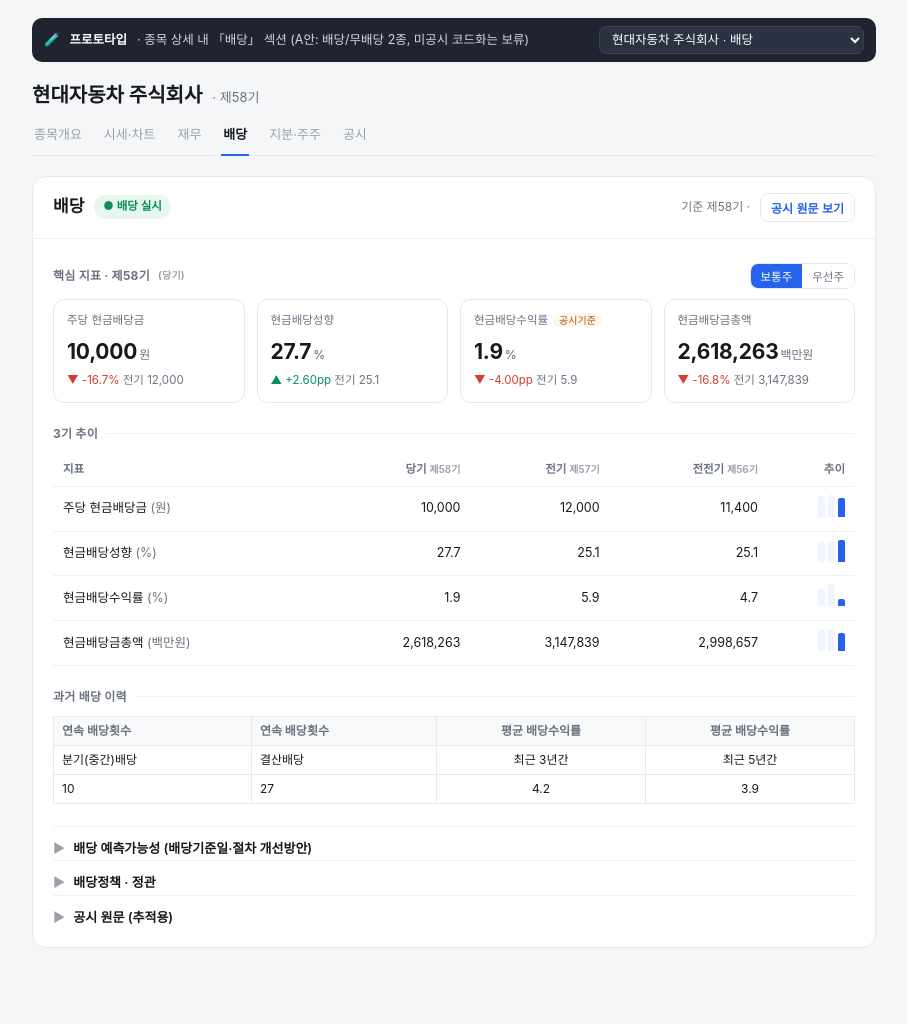
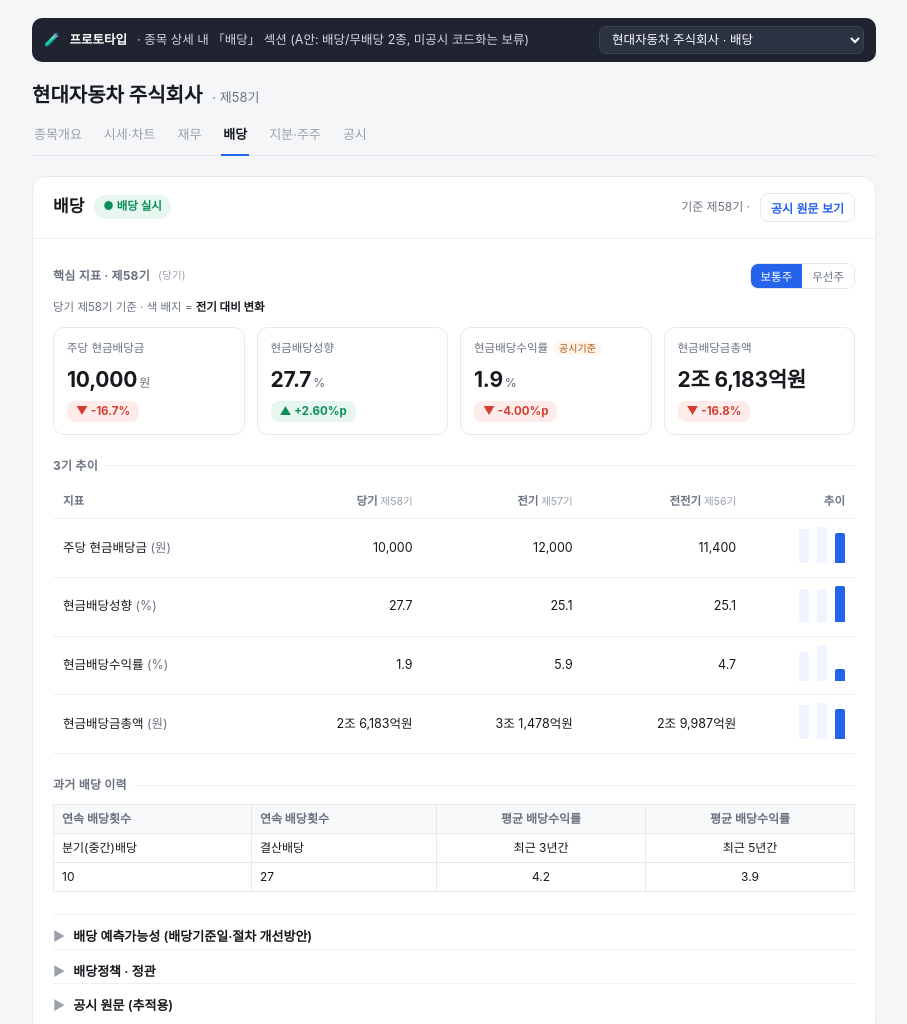
Before and after one commit to hys98/poc-dividend-detail, a plain HTML site: page index.html in a window 1280 px wide. Shown: the top 1024 px of the page, without its empty margins (186-1093 px from the left). Drawn offline with Linux system fonts and the light colour scheme.

Commit message:
Add files via upload

```diff
--- a/index.html
+++ b/index.html
@@ -36,19 +36,25 @@ body{margin:0;background:var(--bg);color:var(--txt);font-family:-apple-system,Bl
 .kpi .v{font-size:21px;font-weight:700;letter-spacing:-.01em}
 .kpi .u{font-size:12px;color:var(--mut);font-weight:500;margin-left:2px}
 .kpi .d{font-size:11.5px;margin-top:5px;color:var(--mut)}
-.kpi .up{color:var(--up)}.kpi .dn{color:var(--dn)}
+.kpi .read{font-size:11px;color:var(--acc);margin-top:3px;font-weight:600}
+.kpilegend{font-size:11.5px;color:var(--mut);margin:0 0 11px}.kpilegend b{color:var(--txt)}
+.dpill{display:inline-block;font-size:11.5px;font-weight:700;padding:2px 9px;border-radius:8px;cursor:default}
+.dpill.up{background:#e7f6ef;color:var(--up)}.dpill.dn{background:#fdecea;color:var(--dn)}
+.dpill.flat{background:var(--chip);color:var(--mut)}.dpill.mut{background:var(--chip);color:var(--mut2)}
+.dpill.new{background:#eef4ff;color:var(--acc)}.dpill.turn{background:#e7f6ef;color:var(--up)}
 .kpi .tagq{font-size:10px;color:var(--warn);background:var(--warnbg);padding:1px 6px;border-radius:8px;margin-left:5px}
 .nopaybox{background:#fafbfc;border:1px dashed var(--line);border-radius:11px;padding:18px;text-align:center;color:var(--mut)}
 .nopaybox b{color:var(--txt)}
+/* shared table (D/E/G) */
+table{border-collapse:collapse;width:100%;font-size:12.5px}
+.rel{font-size:10.5px;color:var(--mut2);font-weight:400}
 /* C trend */
-table{border-collapse:collapse;width:100%;font-size:12.5px}
 .trend th,.trend td{border-bottom:1px solid var(--line2);padding:8px 10px;text-align:right}
 .trend th{color:var(--mut);font-weight:600;font-size:11.5px}
 .trend td.l,.trend th.l{text-align:left}
-.spark{display:inline-flex;align-items:flex-end;gap:3px;height:22px}
-.spark i{width:7px;background:var(--accbg);border-radius:2px 2px 0 0;display:inline-block}
+.spark{display:inline-flex;align-items:flex-end;gap:8px;height:36px}
+.spark i{width:10px;background:var(--accbg);border-radius:2px 2px 0 0;display:inline-block}
 .spark i.cur{background:var(--acc)}
-.rel{font-size:10px;color:var(--mut2)}
 /* generic raw/aux tables */
 .gt{margin-top:8px;overflow-x:auto}
 .gt table{font-size:12px}.gt th,.gt td{border:1px solid var(--line);padding:5px 8px;text-align:center}
@@ -81,6 +87,11 @@ const KCARD=[['cash_dps','주당 현금배당금','원'],['payout_consol','현
 const KTREND=[['cash_dps','주당 현금배당금','원'],['payout_consol','현금배당성향','%'],['cash_yield','현금배당수익률','%'],['cash_div_total','현금배당금총액','백만원']];
 function esc(s){return (s==null?'':String(s)).replace(/[&<>]/g,c=>({'&':'&amp;','<':'&lt;','>':'&gt;'}[c]));}
 function num(v){if(v==null)return null;const n=parseFloat(String(v).replace(/[,%\s]/g,''));return isNaN(n)?null:n;}
+function readMil(s){const n=num(s);if(n==null)return '';const eok=n/100;   // 백만원 → 조/억 환산
+  if(Math.abs(eok)>=10000){const jo=Math.floor(eok/10000);const rem=Math.round(eok%10000);return jo.toLocaleString()+'조'+(rem?' '+rem.toLocaleString()+'억':'')+'원';}
+  if(Math.abs(eok)>=100)return Math.round(eok).toLocaleString()+'억원';
+  if(Math.abs(eok)>=1)return (Math.round(eok*10)/10).toLocaleString()+'억원';
+  return Math.round(n).toLocaleString()+'백만원';}
 function val(r,key,sh){ // value map for a key under share
   const bys=r.metrics_by_share[key];
   if(bys&&bys[sh]) return bys[sh];
@@ -97,19 +108,21 @@ function buildSel(){
   D.forEach((r,i)=>{const o=document.createElement('option');o.value=i;o.textContent=r.company+(r.dividend?'  · 배당':'  · 무배당');if(i===idx)o.selected=true;sel.appendChild(o);});
   sel.onchange=e=>{idx=+e.target.value;share='보통주';render();};
 }
-function deltaHTML(cur,prev,unit){
-  const a=num(cur),b=num(prev);
-  if(a==null||b==null) return '<span class="muted">전기 '+esc(prev??'–')+'</span>';
-  const d=a-b; const pct = b!==0? (d/Math.abs(b)*100):null;
-  const cls=d>0?'up':(d<0?'dn':'');const ar=d>0?'▲':(d<0?'▼':'–');
-  let chg = (unit==='%')? (d>0?'+':'')+d.toFixed(2)+'pp' : ((pct!=null)?(pct>0?'+':'')+pct.toFixed(1)+'%':'');
-  return '<span class="'+cls+'">'+ar+' '+chg+'</span> <span class="muted">전기 '+esc(prev)+'</span>';
+function deltaPill(cur,prev,unit){  // 전기 대비: pill(화살표+색) + title 툴팁(전기→당기)
+  const a=num(cur),b=num(prev); const fp=v=>(unit==='백만원'?readMil(v):esc(v));
+  if(a==null) return '<span class="dpill mut" title="당기 값 없음">당기 –</span>';
+  if(b==null) return '<span class="dpill new" title="전기 값 없음 · 신규">신규</span>';
+  if(b<0&&a>=0) return '<span class="dpill turn" title="전기 '+fp(prev)+' → 당기 '+fp(cur)+' · 흑자전환">흑자전환</span>';
+  if(b===0&&a>0) return '<span class="dpill new" title="전기 0 → 당기 '+fp(cur)+' · 신규">신규</span>';
+  const d=a-b; const dir=d>0?'up':(d<0?'dn':'flat'); const ar=d>0?'▲':(d<0?'▼':'–');
+  const chg=(unit==='%')? ((d>0?'+':'')+d.toFixed(2)+'%p')
+                        : ((d>0?'+':'')+(d/Math.abs(b)*100).toFixed(1)+'%');
+  return '<span class="dpill '+dir+'" title="전기 '+fp(prev)+' → 당기 '+fp(cur)+' ('+chg+')">'+ar+' '+chg+'</span>';
 }
 function sparkRow(vals){
   const nums=vals.map(num); const mx=Math.max(...nums.map(v=>v==null?0:Math.abs(v)),1);
   let h='<span class="spark">';
-  // oldest→newest = 전전기,전기,당기  (reverse of periods which is 당기,전기,전전기)
-  [2,1,0].forEach(i=>{const v=nums[i];const hgt=v==null?2:Math.max(3,Math.abs(v)/mx*22);h+='<i class="'+(i===0?'cur':'')+'" style="height:'+hgt+'px"></i>';});
+  [2,1,0].forEach(i=>{const v=nums[i];const hgt=v==null?2:Math.max(3,Math.abs(v)/mx*36);h+='<i class="'+(i===0?'cur':'')+'" style="height:'+hgt+'px"></i>';});
   return h+'</span>';
 }
 function genTable(grid){
@@ -139,14 +152,16 @@ function render(){
   if(!r.dividend){
     h+='<div class="nopaybox"><b>당기 무배당</b><br>당기 사업연도에 현금·주식 배당을 실시하지 않았습니다. 과거 이력은 아래 참고.</div>';
   }else{
+    h+='<div class="kpilegend">당기 '+esc(per[0])+' 기준 · 색 배지 = <b>전기 대비 변화</b></div>';
     h+='<div class="kpis">';
     KCARD.forEach(([k,lab,unit])=>{
       const vm=val(r,k,share)||{};
       const cur=vm[per[0]], prev=vm[per[1]];
-      const isYield=(k==='cash_yield');
+      const isYield=(k==='cash_yield'), isMil=(unit==='백만원'), has=(cur&&cur!=='-');
+      const vHtml=has?(isMil?esc(readMil(cur)):esc(cur)+'<span class="u">'+unit+'</span>'):'<span class="null">–</span>';
       h+='<div class="kpi"><div class="k">'+lab+(isYield?'<span class="tagq">공시기준</span>':'')+'</div>'+
-         '<div class="v">'+(cur&&cur!=='-'?esc(cur):'<span class="null">–</span>')+(cur&&cur!=='-'?'<span class="u">'+unit+'</span>':'')+'</div>'+
-         '<div class="d">'+deltaHTML(cur,prev,unit)+'</div></div>';
+         '<div class="v">'+vHtml+'</div>'+
+         '<div class="d">'+deltaPill(cur,prev,unit)+'</div></div>';
     });
     h+='</div>';
   }
@@ -157,8 +172,8 @@ function render(){
   h+='<table class="trend"><tr><th class="l">지표</th><th>'+P[0]+' <span class="rel">'+esc(per[0])+'</span></th><th>'+P[1]+' <span class="rel">'+esc(per[1])+'</span></th><th>'+P[2]+' <span class="rel">'+esc(per[2])+'</span></th><th>추이</th></tr>';
   KTREND.forEach(([k,lab,unit])=>{
     const vm=val(r,k,share)||{}; const vs=[vm[per[0]],vm[per[1]],vm[per[2]]];
-    h+='<tr><td class="l">'+lab+' <span class="muted">('+unit+')</span></td>'+
-       vs.map(v=>'<td>'+(v&&v!=='-'?esc(v):'<span class="null">–</span>')+'</td>').join('')+
+    h+='<tr><td class="l">'+lab+' <span class="muted">('+(unit==='백만원'?'원':unit)+')</span></td>'+
+       vs.map(v=>'<td>'+(v&&v!=='-'?(unit==='백만원'?esc(readMil(v)):esc(v)):'<span class="null">–</span>')+'</td>').join('')+
        '<td>'+sparkRow(vs)+'</td></tr>';
   });
   h+='</table></div>';
```
